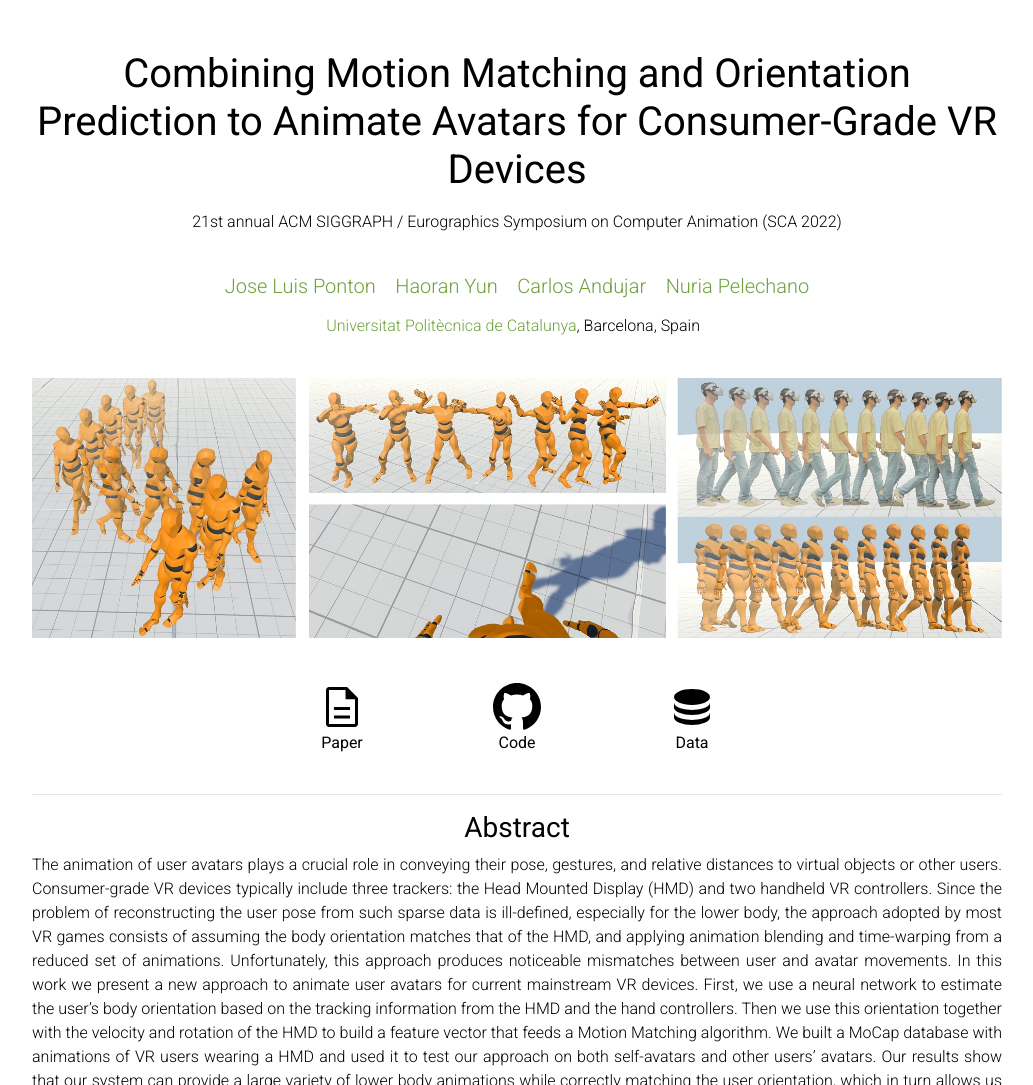
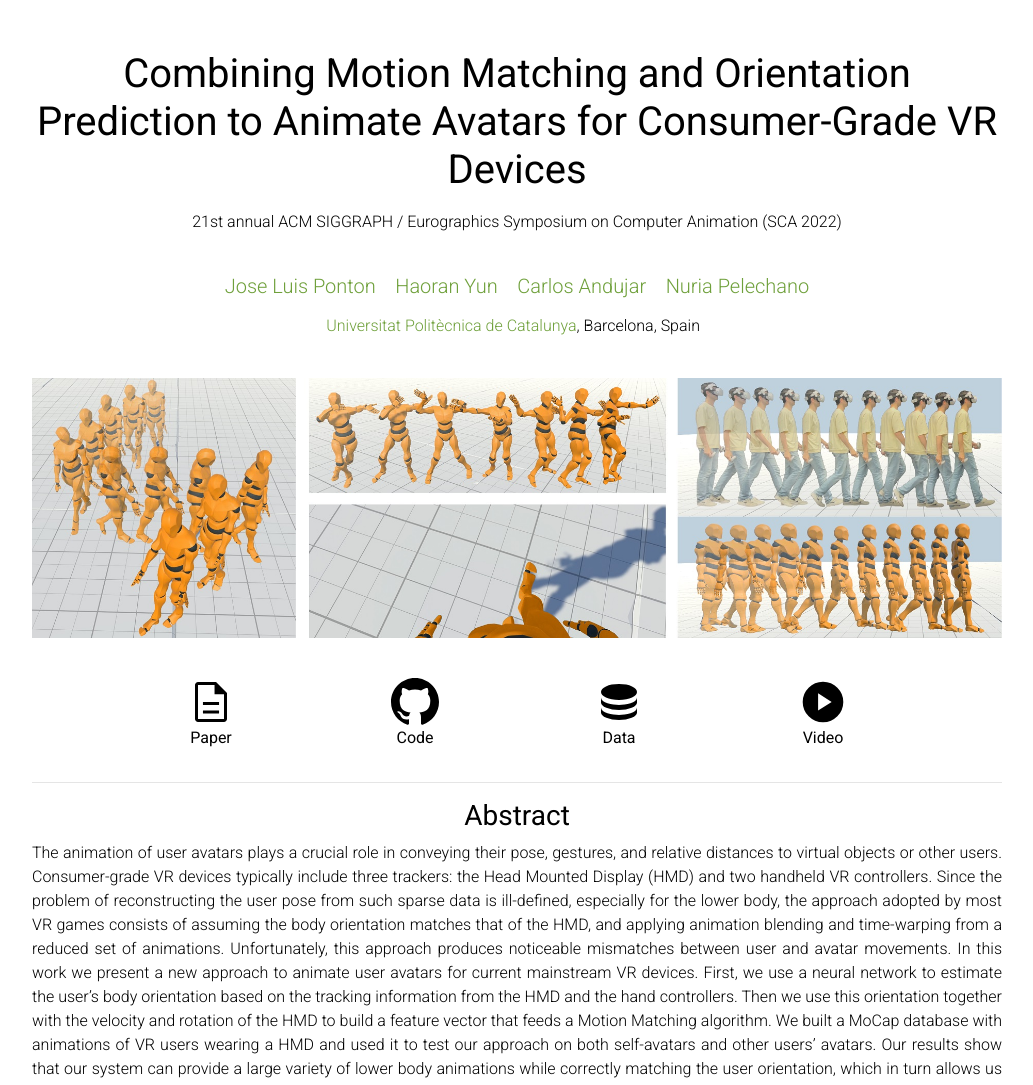
Before and after one commit to UPC-ViRVIG/MMVR, a Jekyll site: the page built from docs/_pages/about.md, in a window 1280 px wide. Shown: the top 1085 px of the page, without its empty margins (123-1156 px from the left). Built offline with Jekyll 4.4.1, drawn with Linux system fonts in a browser that asks for light colours; comment, search, counter and statistics services are not loaded; a style sheet for code colours, icons or effects is not loaded; grey boxes are pictures that could not be loaded.

```diff
--- a/docs/_layouts/defaultPaper.html
+++ b/docs/_layouts/defaultPaper.html
@@ -19,9 +19,9 @@
 
 	.img-with-text{
 		text-align: center;
-		width: 175px;
-		height: 100px;
-		padding: 5px;
+		width: 50px;
+		height: auto;
+		padding: 0px;
 	}
 	.img-with-text img {
 		display: block;
@@ -30,7 +30,7 @@
 
 	.img_horizontal_container{
 		display: flex;
-		justify-content: center;
+		justify-content: space-evenly;
 	}
 
 	/* Three image containers (use 25% for four, and 50% for two, etc) */
--- a/docs/_pages/about.md
+++ b/docs/_pages/about.md
@@ -27,6 +27,12 @@ permalink: /
 	<div class="img-with-text">
 		<img src="assets/img/database_icon.svg" alt="data" />
 		<p><b>Data</b></p>
+	</div>
+	</a>
+	<a href="https://youtu.be/crU9oLX0GnM">
+	<div class="img-with-text">
+		<img src="assets/img/video_icon.svg" alt="video" />
+		<p><b>Video</b></p>
 	</div>
 	</a>
 </div>
```
Also changed, not shown: README.md, docs/assets/img/video_icon.svg (added), 1 other file.
